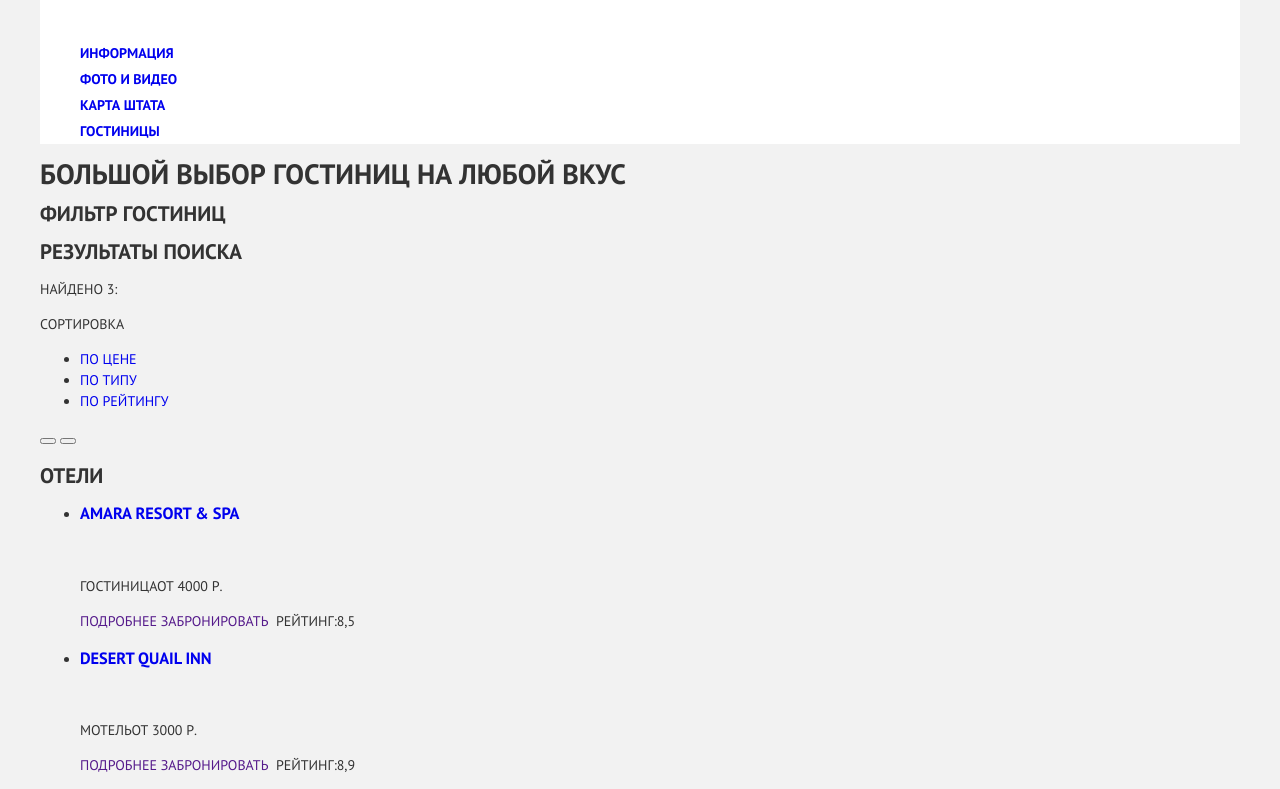
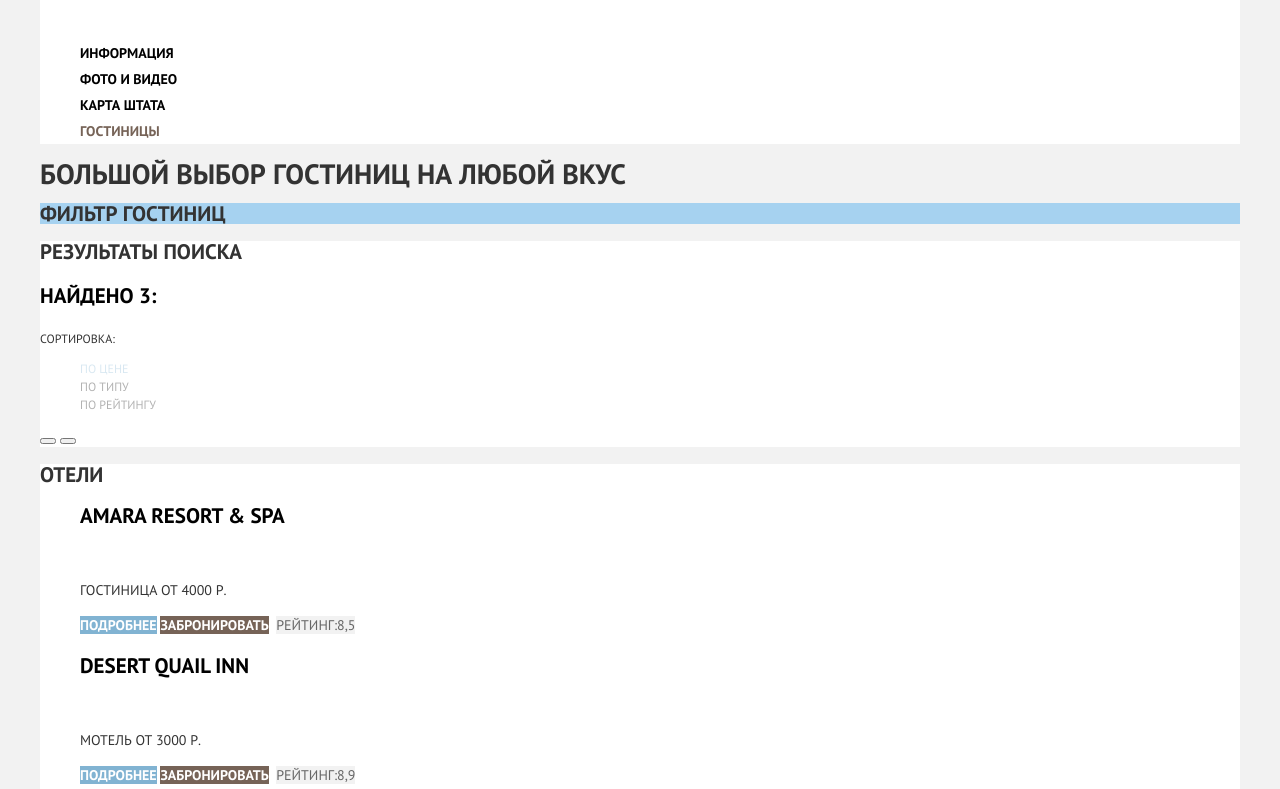
Before and after one commit to alex-borzov/1325925-sedona-29, a plain HTML site: page hotels.html in a window 1280 px wide. Shown: the top 789 px of the page. Drawn offline with Linux system fonts and the light colour scheme.

Commit message:
Стилизация внутренней страницы

```diff
--- a/css/style.css
+++ b/css/style.css
@@ -14,6 +14,7 @@
   --basic-dark: #333333;
   --basic-gray: #EEEEEE;
   --basic-light-gray: #F2F2F2;
+  --dark-gray: #666666;
   --canyon:  #A6D2F0;
 }
 
@@ -65,6 +66,10 @@ img {
 .site-navigation-link:active {
   color: var(--basic-black);
   opacity: 0.3;
+}
+
+.selected {
+  color: var(--light-bronze);
 }
 
 /* Slogan */
@@ -170,3 +175,114 @@ img {
 .social-button {
   background-color: var(--sky-blue);
 }
+
+
+/* Main hotels */
+
+/* forms */
+.forms {
+  background-color: var(--canyon);
+}
+
+/* sort */
+
+.sort {
+  background-color: var(--basic-white);
+}
+
+.found,
+.presents-hotels-link {
+  font-size: 21px;
+  line-height: 26px;
+  font-weight: bold;
+  color: var(--basic-black);
+}
+
+.sort-result,
+.sort-result-list {
+  font-size: 12px;
+  line-height: 18px;
+  list-style: none;
+}
+
+.sort-result-link {
+  color: var(--basic-black);
+  opacity: 0.3;
+}
+
+.sort-result-link:hover,
+.sort-result-link:focus {
+  color: var(--sky-blue);
+}
+
+.sort-result-link:active {
+  color: var(--basic-black);
+  opacity: 1;
+}
+
+.active {
+  color: var(--sky-blue);
+}
+
+/* Presents hotels */
+
+.presents-hotels {
+  background-color: var(--basic-white);
+}
+
+.presents-hotels-list {
+  list-style: none;
+}
+
+.presents-hotels-link:hover,
+.presents-hotels-link:focus {
+  color: var(--sky-blue);
+}
+
+.presents-hotels-link:active {
+  color: var(--basic-black);
+  opacity: 0.3;
+}
+
+.hotel-detailed {
+  font-weight: bold;
+  background-color: var(--sky-blue);
+  color: var(--basic-white);
+}
+
+.hotel-detailed:hover,
+.hotel-detailed:focus {
+  background-color: var(--blue);
+}
+
+.hotel-detailed:active {
+  background-color: var(--extra-blue);
+  color: var(--transparent-text);
+}
+
+.hotel-booking{
+  font-weight: bold;
+  background-color: var(--light-bronze);
+  color: var(--basic-white);
+}
+
+.hotel-booking:hover,
+.hotel-booking:focus {
+  background-color: var(--bronze);
+}
+
+.hotel-booking:active {
+  background-color: var(--dark-bronze);
+  color: var(--transparent-text);
+}
+
+.rating {
+  background-color: var(--basic-light-gray);
+  color: var(--dark-gray);
+}
+
+/* Hotel footer */
+
+.hotel-footer {
+  background-color: var(--basic-white);
+}
--- a/hotels.html
+++ b/hotels.html
@@ -16,65 +16,65 @@
         <img src="" alt="">
       </a>
       <ul class="site-navigation">
-        <li><a href="#">Информация</a></li>
-        <li><a href="#">Фото и видео</a></li>
-        <li><a href="#">Карта штата</a></li>
-        <li><a href="#">Гостиницы</a></li>
+        <li><a class="site-navigation-link" href="#">Информация</a></li>
+        <li><a class="site-navigation-link" href="#">Фото и видео</a></li>
+        <li><a class="site-navigation-link" href="#">Карта штата</a></li>
+        <li><a class="site-navigation-link selected" href="#">Гостиницы</a></li>
       </ul>
     </nav>
   </header>
   <main class="container">
     <h1>Большой выбор гостиниц на любой вкус</h1>
-    <section>
+    <section class="forms">
       <h2>Фильтр гостиниц</h2>
-      <form class="forms" action=""></form>
+      <form action=""></form>
     </section>
     <section class="sort">
       <h2>Результаты поиска</h2>
       <p class="found">Найдено 3:</p>
-      <p class="sort-result">Сортировка</p>
+      <p class="sort-result">Сортировка:</p>
       <ul class="sort-result-list">
-        <li><a href="#">по цене</a></li>
-        <li><a href="#">по типу</a></li>
-        <li><a href="#">по рейтингу</a></li>
+        <li><a class="sort-result-link active" href="#">по цене</a></li>
+        <li><a class="sort-result-link" href="#">по типу</a></li>
+        <li><a class="sort-result-link" href="#">по рейтингу</a></li>
       </ul>
       <button class="sort-result-button"></button>
       <button class="sort-result-button"></button>
     </section>
     <section class="presents-hotels">
       <h2>Отели</h2>
-      <ul class="result-of-found">
+      <ul class="presents-hotels-list">
         <li>
-          <h3><a class="result-of-found-link" href="#">Amara Resort & Spa</a></h3>
+          <h3><a class="presents-hotels-link" href="#">Amara Resort & Spa</a></h3>
           <img src="" alt="">
-          <p>Гостиница<span>от 4000 Р.</span></p>
+          <p>Гостиница<span> от 4000 Р.</span></p>
           <a class="hotel-detailed" href="">Подробнее</a>
           <a class="hotel-booking" href="">Забронировать</a>
           <img src="" alt="">
-          <span>Рейтинг:8,5</span>
+          <span class="rating">Рейтинг:8,5</span>
         </li>
         <li>
-          <h3><a class="result-of-found-link" href="#">Desert Quail Inn</a></h3>
+          <h3><a class="presents-hotels-link" href="#">Desert Quail Inn</a></h3>
           <img src="" alt="">
-          <p>Мотель<span>от 3000 Р.</span></p>
+          <p>Мотель<span> от 3000 Р.</span></p>
           <a class="hotel-detailed" href="">Подробнее</a>
           <a class="hotel-booking" href="">Забронировать</a>
           <img src="" alt="">
-          <span>Рейтинг:8,9</span>
+          <span class="rating">Рейтинг:8,9</span>
         </li>
         <li>
-          <h3><a class="result-of-found-link" href="#">Villas At Poco Diablo</a></h3>
+          <h3><a class="presents-hotels-link" href="#">Villas At Poco Diablo</a></h3>
           <img src="" alt="">
-          <p>Апартаменты<span>от 2000 Р.</span></p>
+          <p>Апартаменты<span> от 2000 Р.</span></p>
           <a class="hotel-detailed" href="">Подробнее</a>
           <a class="hotel-booking" href="">Забронировать</a>
           <img src="" alt="">
-          <span>Рейтинг:9,2</span>
+          <span class="rating">Рейтинг:9,2</span>
         </li>
       </ul>
     </section>
   </main>
-  <footer class="page-footer">
+  <footer class="page-footer hotel-footer">
     <p>#visitsedona</p>
     <p>тел:<a>+7(495) 666-01-66</a></p>
     <ul class="footer-list">
```
